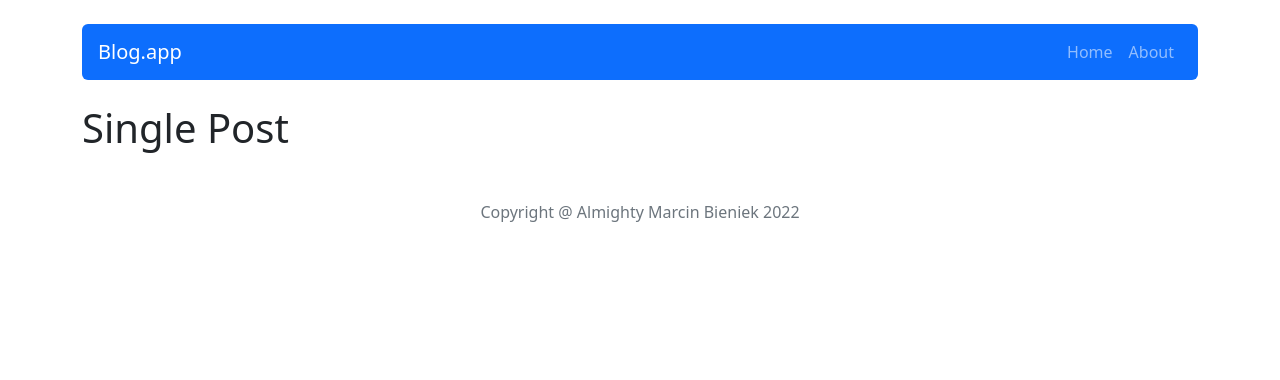
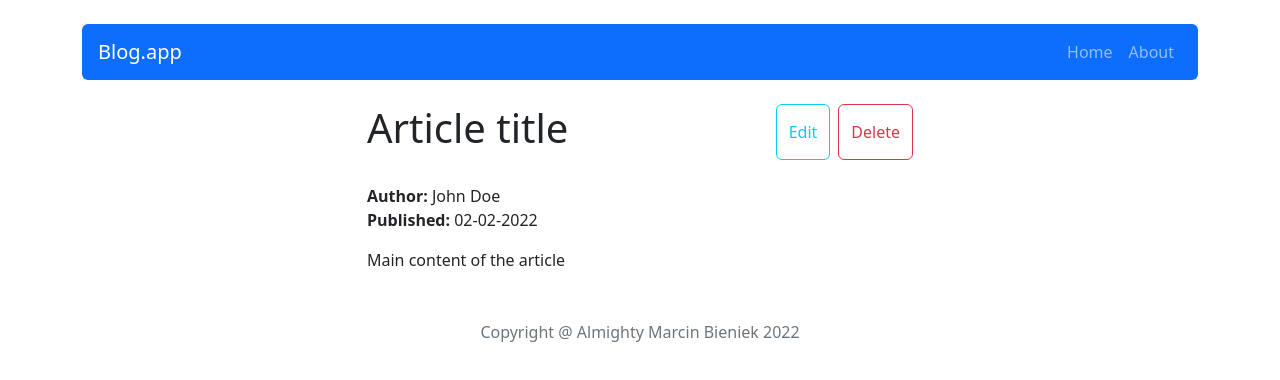
Before and after one commit to MarcinBieniek/CRUDApp, a React (Create React App) app: page /post/1 in a window 1280 px wide. Shown: the top 380 px of the page. Built offline with nearby package versions, Linux system fonts and the light colour scheme.

Commit message:
Add single post view - styling and data agregation

```diff
--- a/src/App.js
+++ b/src/App.js
@@ -19,7 +19,7 @@ const App = () => {
           <Header />
           <Routes>
             <Route path="/" element={<Home />} />
-            <Route path="/post/:id" element={<SinglePost />} />
+            <Route path="/post/:postId" element={<SinglePost />} />
             <Route path="/post/add" element={<AddPost />} />
             <Route path="/post/edit/:id" element={<EditPost />} />
             <Route path="/about" element={<About />} />
--- /dev/null
+++ b/src/components/common/ButtonDeletePost.js
@@ -0,0 +1,11 @@
+const ButtonDeletePost = props => {
+
+    return (
+        <button
+        type="button"
+        className="btn btn-outline-danger h-100 ms-2">
+        {props.children}</button>
+    );
+};
+
+export default ButtonDeletePost
--- /dev/null
+++ b/src/components/common/ButtonEditPost.js
@@ -0,0 +1,11 @@
+const ButtonEditPost = props => {
+
+    return (
+        <button
+        type="button"
+        className="btn btn-outline-info h-100">
+        {props.children}</button>
+    );
+};
+
+export default ButtonEditPost
--- a/src/components/features/PostHeader.js
+++ b/src/components/features/PostHeader.js
@@ -1,3 +1,4 @@
+//react-gear
 import ButtonRead from "../common/ButtonRead";
 import Col from 'react-bootstrap/Col';
 import Card from 'react-bootstrap/Card';
@@ -7,13 +8,13 @@ const PostHeader = props => {
 
     return (
         <Col>
-            <Card className="p-2">
+            <Card className="p-2 mt-3">
                 <Card.Title>{props.title}</Card.Title>
                 <Card.Text className={"m-0"}><span className={"fw-bold"}>Author:</span>{' ' + props.author}</Card.Text>
                 <Card.Text><span className={"fw-bold"}>Published:</span>{' ' + props.publishedDate}</Card.Text>
                 <Card.Text>{props.shortDescription}</Card.Text>
 
-            <Link to={"/post/" + props.key}>
+            <Link to={"/post/" + props.id}>
                 <ButtonRead className="rounded">
                     Read More
                 </ButtonRead>
--- a/src/components/features/PostsList.js
+++ b/src/components/features/PostsList.js
@@ -1,7 +1,8 @@
-import { Container } from 'react-bootstrap';
+//react-gear
 import { useSelector } from 'react-redux';
 import { getAllPosts } from '../../redux/postsRedux';
 import Row from 'react-bootstrap/Row';
+//components
 import PostHeader from './PostHeader';
 
 const PostsList = () => {
@@ -9,11 +10,9 @@ const PostsList = () => {
     const posts = useSelector(state => getAllPosts(state));
 
     return (
-        <Container>
-            <Row xs={1} md={3} className="justify-content-space-between">
-                {posts.map(post => <PostHeader key={post.id} {...post} />)}
-            </Row>
-        </Container>
+        <Row xs={1} md={3} className="justify-content-space-between">
+            {posts.map(post => <PostHeader key={post.id} {...post} />)}
+        </Row>
     );
 };
 
--- a/src/components/pages/SinglePost.js
+++ b/src/components/pages/SinglePost.js
@@ -1,6 +1,42 @@
+//react-gear
+import Row from 'react-bootstrap/Row';
+import Card from 'react-bootstrap/Card';
+import { Link } from 'react-router-dom';
+import { useSelector } from 'react-redux';
+import { useParams } from 'react-router';
+import { getPostById } from '../../redux/postsRedux';
+
+//components
+import ButtonEditPost from '../common/ButtonEditPost';
+import ButtonDeletePost from '../common/ButtonDeletePost';
+
 const SinglePost = () => {
+
+    const { postId } = useParams();
+    const postData = useSelector(state => getPostById(state, postId))
+
     return (
-        <h1>Single Post</h1>
+        <Row className="d-flex align-items-center justify-content-center">
+            <div className="w-50">
+                <div className="d-flex justify-content-between mb-4">
+                    <h1>{postData.title}</h1>
+                    <div>
+                        <Link to={"/post/edit"}>
+                            <ButtonEditPost >Edit</ButtonEditPost>
+                        </Link>
+                        <Link to={"/post/delete"}>
+                            <ButtonDeletePost >Delete</ButtonDeletePost>
+                        </Link>
+                    </div>
+                </div>
+                <Card className="border-0">
+                    <Card.Text className={"m-0"}><span className={"fw-bold"}>Author:</span>{' '+ postData.author}</Card.Text>
+                    <Card.Text ><span className={"fw-bold"}>Published:</span>{' '+ postData.publishedDate}</Card.Text>
+                    <Card.Text >{postData.content}</Card.Text>
+                </Card>
+            </div>
+        </Row>
+
     );
 };
 
--- a/src/redux/initialState.js
+++ b/src/redux/initialState.js
@@ -25,6 +25,14 @@ const initialState = {
         publishedDate: '02-02-2022',
         author: 'John Doe'
       },
+      {
+        id: '4',
+        title: 'Article title IV',
+        shortDescription: 'Short description of the article...',
+        content: 'Main content of the article',
+        publishedDate: '02-02-2022',
+        author: 'John Doe'
+      },
 
     ]
 
--- a/src/redux/postsRedux.js
+++ b/src/redux/postsRedux.js
@@ -1,5 +1,6 @@
 //selectors
 export const getAllPosts = ({ posts }) => posts;
+export const getPostById = ({ posts }, postId) => posts.find(post => post.id === postId);
 
 // actions
 const createActionName = actionName => `app/posts/${actionName}`;
```
